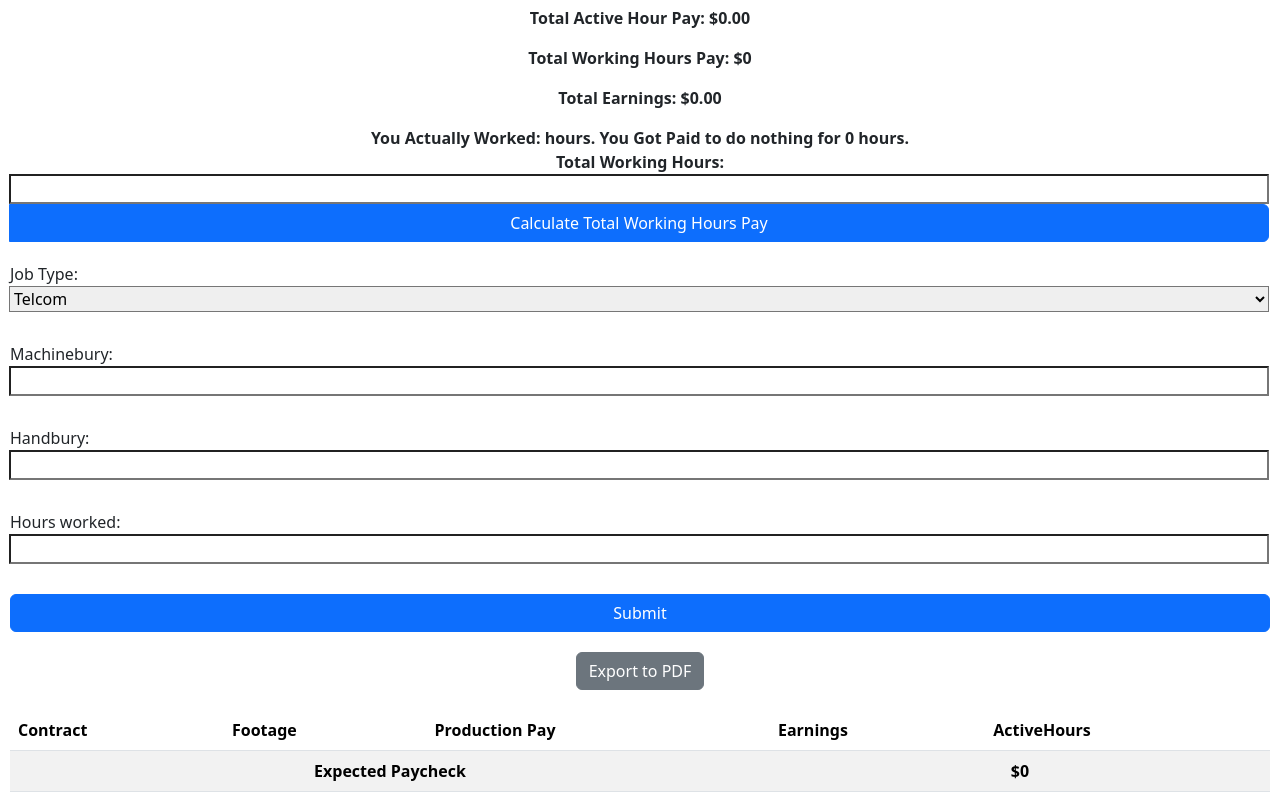
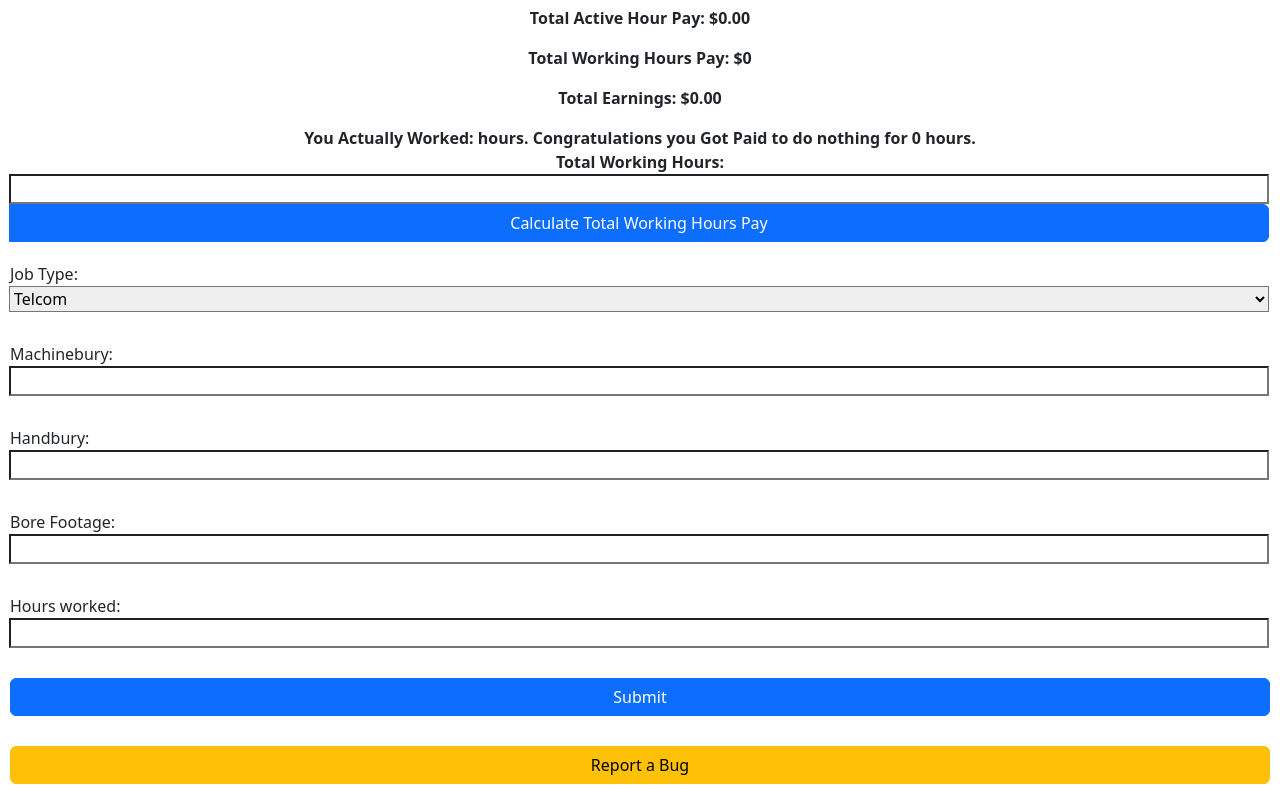
Before and after one commit to Merrywindl/project, a React (Vite) app: page / in a window 1280 px wide. Shown: the part 240-1040 px from the top of the page. Built offline with nearby package versions, Linux system fonts and the light colour scheme.

Commit message:
added bore footage, added bug reporting, changed button colors

```diff
--- a/src/PaycheckForm.tsx
+++ b/src/PaycheckForm.tsx
@@ -9,9 +9,10 @@ export default function PaycheckForm() {
   const [footage, setFootage] = useState('');
   const [machinebury, setMachinebury] = useState('');
   const [handbury, setHandbury] = useState('');
+  const [bore, setBore] = useState('');
   const [hours, setHours] = useState('');
   const [totalWorkingHours, setTotalWorkingHours] = useState('');
-  const [inputTotalWorkingHours, setInputTotalWorkingHours] = useState(''); // New state for input value
+  const [inputTotalWorkingHours, setInputTotalWorkingHours] = useState('');
   const [paycheck, setPaycheck] = useState(0);
   const [commission, setCommission] = useState(0);
   const [earnings, setEarnings] = useState(0);
@@ -24,6 +25,7 @@ export default function PaycheckForm() {
   const TELCOM_MACHINEBURY_RATE = 0.5;
   const TELCOM_HANDBURY_RATE = 0.5;
   const TELCOM_HANDBURY_ONLY_RATE = 0.5;
+  const TELCOM_BORE_RATE = 0.5;
   const FRONTIER_BASE_RATE = 80;
   const FRONTIER_RATE = 0;
 
@@ -38,10 +40,10 @@ export default function PaycheckForm() {
     const savedFootage = localStorage.getItem('footage');
     const savedMachinebury = localStorage.getItem('machinebury');
     const savedHandbury = localStorage.getItem('handbury');
+    const savedBore = localStorage.getItem('bore');
     const savedHours = localStorage.getItem('hours');
     const savedTotalWorkingHours = localStorage.getItem('totalWorkingHours');
 
-    console.log('Loading data from localStorage');
     if (savedRows) setRows(JSON.parse(savedRows));
     if (savedPaycheck) setPaycheck(parseFloat(savedPaycheck));
     if (savedCommission) setCommission(parseFloat(savedCommission));
@@ -51,16 +53,15 @@ export default function PaycheckForm() {
     if (savedFootage) setFootage(savedFootage);
     if (savedMachinebury) setMachinebury(savedMachinebury);
     if (savedHandbury) setHandbury(savedHandbury);
+    if (savedBore) setBore(savedBore);
     if (savedHours) setHours(savedHours);
     if (savedTotalWorkingHours) setTotalWorkingHours(savedTotalWorkingHours);
 
-    setDataLoaded(true); // Set dataLoaded to true after loading data
+    setDataLoaded(true);
   }, []);
 
   useEffect(() => {
     if (dataLoaded) {
-      // Save data to local storage whenever it changes
-      console.log('Saving data to localStorage');
       localStorage.setItem('rows', JSON.stringify(rows));
       localStorage.setItem('paycheck', paycheck.toString());
       localStorage.setItem('commission', commission.toString());
@@ -70,26 +71,13 @@ export default function PaycheckForm() {
       localStorage.setItem('footage', footage);
       localStorage.setItem('machinebury', machinebury);
       localStorage.setItem('handbury', handbury);
+      localStorage.setItem('bore', bore);
       localStorage.setItem('hours', hours);
       localStorage.setItem('totalWorkingHours', totalWorkingHours);
     }
-  }, [rows, paycheck, commission, earnings, totalWorkingHoursPay, jobType, footage, machinebury, handbury, hours, totalWorkingHours, dataLoaded]);
-
-  useEffect(() => {
-    // Recalculate paycheck whenever totalCommission, totalActiveHourPay, or totalWorkingHoursPay changes
-    const totalCommission = rows.reduce((acc, row) => acc + row.commission, 0);
-    const totalActiveHourPay = rows.reduce((acc, row) => {
-      const regularPay = row.hours <= 40 ? row.hours * REGULAR_PAY_RATE : 40 * REGULAR_PAY_RATE + (row.hours - 40) * REGULAR_PAY_RATE * OVERTIME_RATE;
-      return acc + regularPay;
-    }, 0);
-    const totalEarnings = rows.reduce((acc, row) => acc + row.earnings, 0);
-    const totalPay = totalCommission + Math.max(totalActiveHourPay, totalWorkingHoursPay);
-    setPaycheck(parseFloat(totalPay.toFixed(2)));
-    setEarnings(parseFloat(totalEarnings.toFixed(2)));
-  }, [rows, totalWorkingHoursPay]);
+  }, [rows, paycheck, commission, earnings, totalWorkingHoursPay, jobType, footage, machinebury, handbury, bore, hours, totalWorkingHours, dataLoaded]);
 
   const calculatePaycheck = () => {
-    console.log('calculatePaycheck called');
     const hoursNum = parseFloat(hours) || 0;
     const regularPay = hoursNum <= 40 ? hoursNum * REGULAR_PAY_RATE : 40 * REGULAR_PAY_RATE + (hoursNum - 40) * REGULAR_PAY_RATE * OVERTIME_RATE;
     let commissionValue = 0;
@@ -98,12 +86,17 @@ export default function PaycheckForm() {
     if (jobType === 'TelCom') {
       const machineburyNum = parseFloat(machinebury) || 0;
       const handburyNum = parseFloat(handbury) || 0;
-      commissionValue = machineburyNum * TELCOM_MACHINEBURY_RATE + handburyNum * TELCOM_HANDBURY_RATE;
-      totalFootage = machineburyNum + handburyNum;
+      const boreNum = parseFloat(bore) || 0;
+      commissionValue = machineburyNum * TELCOM_MACHINEBURY_RATE +
+                        handburyNum * TELCOM_HANDBURY_RATE +
+                        boreNum * TELCOM_BORE_RATE;
+      totalFootage = machineburyNum + handburyNum + boreNum;
     } else if (jobType === 'TelCom Handbury') {
       const handburyNum = parseFloat(handbury) || 0;
-      commissionValue = handburyNum * TELCOM_HANDBURY_ONLY_RATE;
-      totalFootage = handburyNum;
+      const boreNum = parseFloat(bore) || 0;
+      commissionValue = handburyNum * TELCOM_HANDBURY_ONLY_RATE +
+                        boreNum * TELCOM_BORE_RATE;
+      totalFootage = handburyNum + boreNum;
     } else if (jobType === 'Frontier') {
       const footageNum = parseFloat(footage) || 0;
       commissionValue = FRONTIER_BASE_RATE + ((footageNum - 350) * FRONTIER_RATE);
@@ -115,14 +108,13 @@ export default function PaycheckForm() {
     setPaycheck(parseFloat(totalPay.toFixed(2)));
     setCommission(parseFloat(commissionValue.toFixed(2)));
 
-    // Append new row to the table
     setRows([...rows, { jobType, footage: totalFootage, commission: parseFloat(commissionValue.toFixed(2)), earnings: parseFloat(totalPay.toFixed(2)), hours: hoursNum }]);
 
-    // Clear input fields
     setJobType('TelCom');
     setFootage('');
     setMachinebury('');
     setHandbury('');
+    setBore('');
     setHours('');
     setTotalWorkingHours('');
   };
@@ -131,18 +123,9 @@ export default function PaycheckForm() {
     const totalWorkingHoursNum = parseFloat(inputTotalWorkingHours) || 0;
     const regularPay = totalWorkingHoursNum <= 40 ? totalWorkingHoursNum * REGULAR_PAY_RATE : 40 * REGULAR_PAY_RATE + (totalWorkingHoursNum - 40) * REGULAR_PAY_RATE * OVERTIME_RATE;
     setTotalWorkingHoursPay(parseFloat(regularPay.toFixed(2)));
-    setTotalWorkingHours(totalWorkingHoursNum.toFixed(2)); // Update totalWorkingHours state
-    setInputTotalWorkingHours(''); // Clear inputTotalWorkingHours state
+    setTotalWorkingHours(totalWorkingHoursNum.toFixed(2));
+    setInputTotalWorkingHours('');
   };
-
-  const totalActiveHours = rows.reduce((acc, row) => acc + row.hours, 0);
-  const lazyHours = (parseFloat(totalWorkingHours) || 0) - totalActiveHours;
-  const totalCommission = rows.reduce((acc, row) => acc + row.commission, 0).toFixed(2);
-  const totalEarnings = rows.reduce((acc, row) => acc + row.earnings, 0).toFixed(2);
-  const totalActiveHourPay = rows.reduce((acc, row) => {
-    const regularPay = row.hours <= 40 ? row.hours * REGULAR_PAY_RATE : 40 * REGULAR_PAY_RATE + (row.hours - 40) * REGULAR_PAY_RATE * OVERTIME_RATE;
-    return acc + regularPay;
-  }, 0).toFixed(2);
 
   const exportToPDF = () => {
     const input = document.getElementById('paycheck-table');
@@ -167,6 +150,7 @@ export default function PaycheckForm() {
     localStorage.removeItem('footage');
     localStorage.removeItem('machinebury');
     localStorage.removeItem('handbury');
+    localStorage.removeItem('bore');
     localStorage.removeItem('hours');
     localStorage.removeItem('totalWorkingHours');
     setRows([]);
@@ -178,9 +162,19 @@ export default function PaycheckForm() {
     setFootage('');
     setMachinebury('');
     setHandbury('');
+    setBore('');
     setHours('');
     setTotalWorkingHours('');
   };
+
+  const totalActiveHours = rows.reduce((acc, row) => acc + row.hours, 0);
+  const lazyHours = (parseFloat(totalWorkingHours) || 0) - totalActiveHours;
+  const totalCommission = rows.reduce((acc, row) => acc + row.commission, 0).toFixed(2);
+  const totalEarnings = rows.reduce((acc, row) => acc + row.earnings, 0).toFixed(2);
+  const totalActiveHourPay = rows.reduce((acc, row) => {
+    const regularPay = row.hours <= 40 ? row.hours * REGULAR_PAY_RATE : 40 * REGULAR_PAY_RATE + (row.hours - 40) * REGULAR_PAY_RATE * OVERTIME_RATE;
+    return acc + regularPay;
+  }, 0).toFixed(2);
 
   return (
     <div className="paycheck-form">
@@ -191,13 +185,13 @@ export default function PaycheckForm() {
       <p className="bold-text">Total Working Hours Pay: ${totalWorkingHoursPay}</p>
       <p className="bold-text">Total Earnings: ${totalEarnings}</p>
       <div className="input-group text-center bold-text">
-        You Actually Worked: {totalWorkingHours} hours. You Got Paid to do nothing for {lazyHours} hours.
+        You Actually Worked: {totalWorkingHours} hours. Congratulations you Got Paid to do nothing for {lazyHours} hours.
         <label htmlFor="totalWorkingHours">Total Working Hours:</label>
         <input
           type="text"
           id="totalWorkingHours"
-          value={inputTotalWorkingHours} // Use inputTotalWorkingHours for input value
-          onChange={(e) => setInputTotalWorkingHours(e.target.value)} // Update inputTotalWorkingHours on change
+          value={inputTotalWorkingHours}
+          onChange={(e) => setInputTotalWorkingHours(e.target.value)}
         />
         <button type="button" onClick={calculateTotalWorkingHoursPay} className="btn btn-primary">
           Calculate Total Working Hours Pay
@@ -217,6 +211,7 @@ export default function PaycheckForm() {
           </select>
         </div>
         {jobType === 'TelCom' && (
+          <>
             <div className="input-group">
               <label htmlFor="machinebury">Machinebury:</label>
               <input
@@ -226,8 +221,6 @@ export default function PaycheckForm() {
                 onChange={(e) => setMachinebury(e.target.value)}
               />
             </div>
-        )}
-        {(jobType === 'TelCom' || jobType === 'TelCom Handbury') && (
             <div className="input-group">
               <label htmlFor="handbury">Handbury:</label>
               <input
@@ -237,6 +230,38 @@ export default function PaycheckForm() {
                 onChange={(e) => setHandbury(e.target.value)}
               />
             </div>
+            <div className="input-group">
+              <label htmlFor="bore">Bore Footage:</label>
+              <input
+                type="text"
+                id="bore"
+                value={bore}
+                onChange={(e) => setBore(e.target.value)}
+              />
+            </div>
+          </>
+        )}
+        {jobType === 'TelCom Handbury' && (
+          <>
+            <div className="input-group">
+              <label htmlFor="handbury">Handbury:</label>
+              <input
+                type="text"
+                id="handbury"
+                value={handbury}
+                onChange={(e) => setHandbury(e.target.value)}
+              />
+            </div>
+            <div className="input-group">
+              <label htmlFor="bore">Bore Footage:</label>
+              <input
+                type="text"
+                id="bore"
+                value={bore}
+                onChange={(e) => setBore(e.target.value)}
+              />
+            </div>
+          </>
         )}
         {jobType === 'Frontier' && (
           <div className="input-group">
@@ -263,8 +288,16 @@ export default function PaycheckForm() {
             Submit
           </button>
         </div>
+        <div className="input-group">
+          <a
+            href={`mailto:whasup42@hotmail.com?subject=Bug Report or Question&body=Please describe your issue or question here.`}
+            className="btn btn-warning"
+          >
+            Report a Bug
+          </a>
+        </div>
       </form>
-      <button type="button" onClick={exportToPDF} className="btn btn-secondary">
+      <button type="button" onClick={exportToPDF} className="btn btn-success">
         Export to PDF
       </button>
       <table id="paycheck-table" className="table table-striped">
```
Lines whose indentation alone changed are shown as unchanged.
